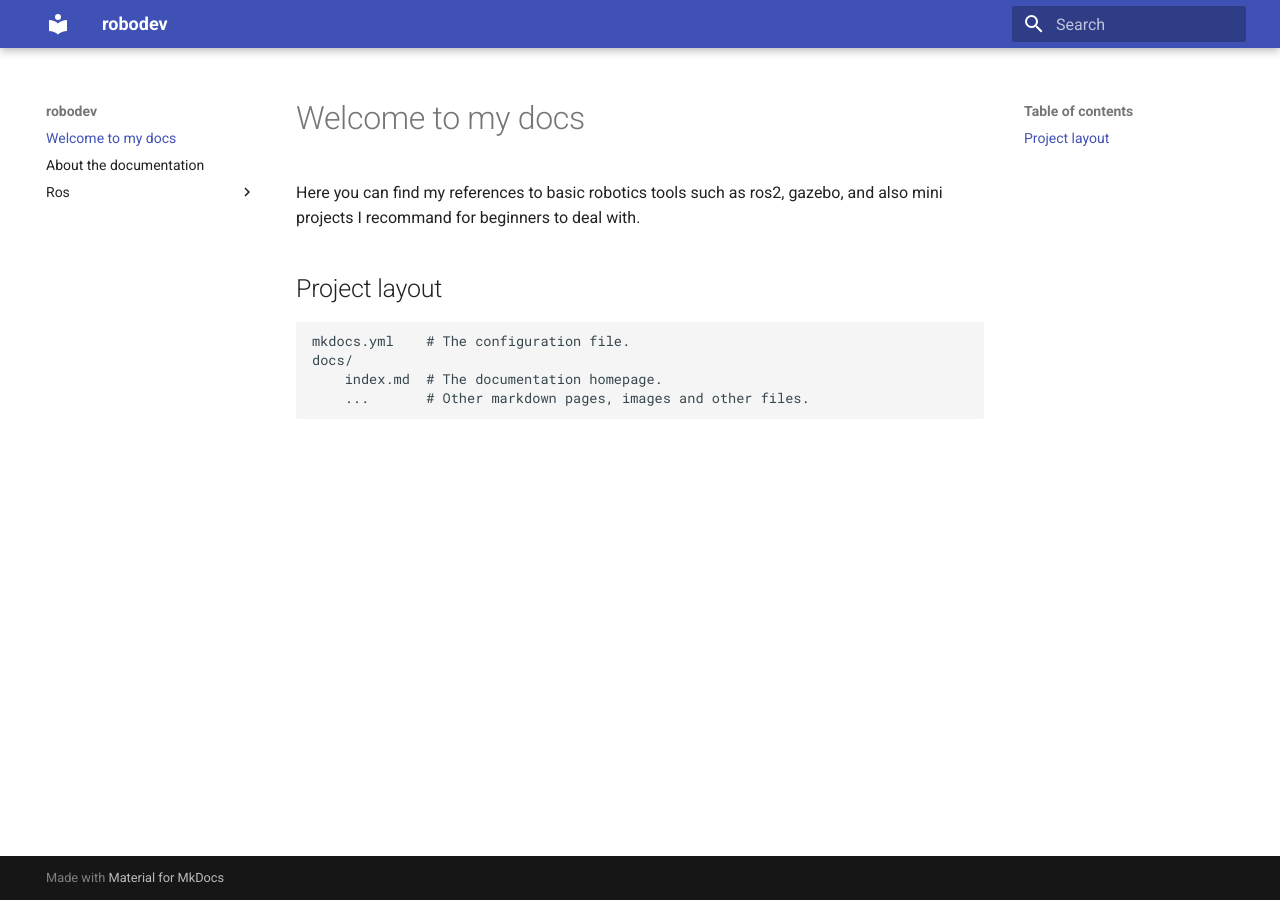
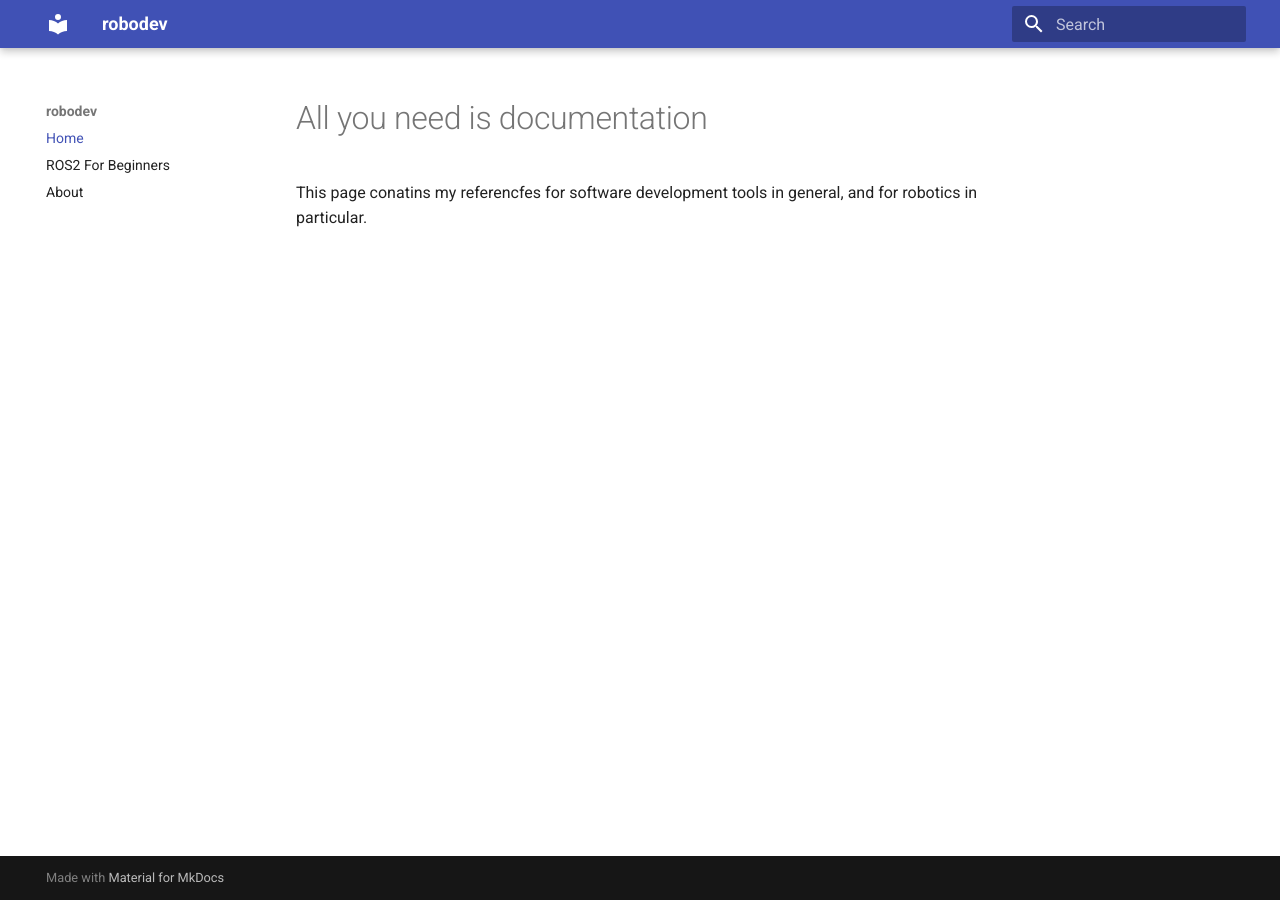
Before and after one commit to robodev8g/robodev.github.io, an MkDocs documentation site: the page built from docs/index.md, in a window 1280 px wide. Built offline with MkDocs 1.6.1 and Material for MkDocs 9.7.7, drawn with Linux system fonts in a browser that asks for light colours.

Commit message:
change home page

```diff
--- a/docs/index.md
+++ b/docs/index.md
@@ -1,11 +1,3 @@
-# Welcome to my docs
+# All you need is documentation
 
-Here you can find my references to basic robotics tools such as ros2, gazebo, and also mini projects I recommand for beginners to deal with.
-
-
-## Project layout
-
-    mkdocs.yml    # The configuration file.
-    docs/
-        index.md  # The documentation homepage.
-        ...       # Other markdown pages, images and other files.
+This page conatins my referencfes for software development tools in general, and for robotics in particular.
--- a/mkdocs.yml
+++ b/mkdocs.yml
@@ -1,9 +1,9 @@
 site_name: robodev
 site_url: https://robodev8g.github.io/ # must have the trailing slash
-# nav:
-#   - Home: index.md
-#   - ROS2 For Beginners: ros/index.md
-#   - About: about.md
+nav:
+  - Home: index.md
+  - ROS2 For Beginners: ros/index.md
+  - About: about.md
 theme:
   name: material
   # favicon: favicon.ico
```
